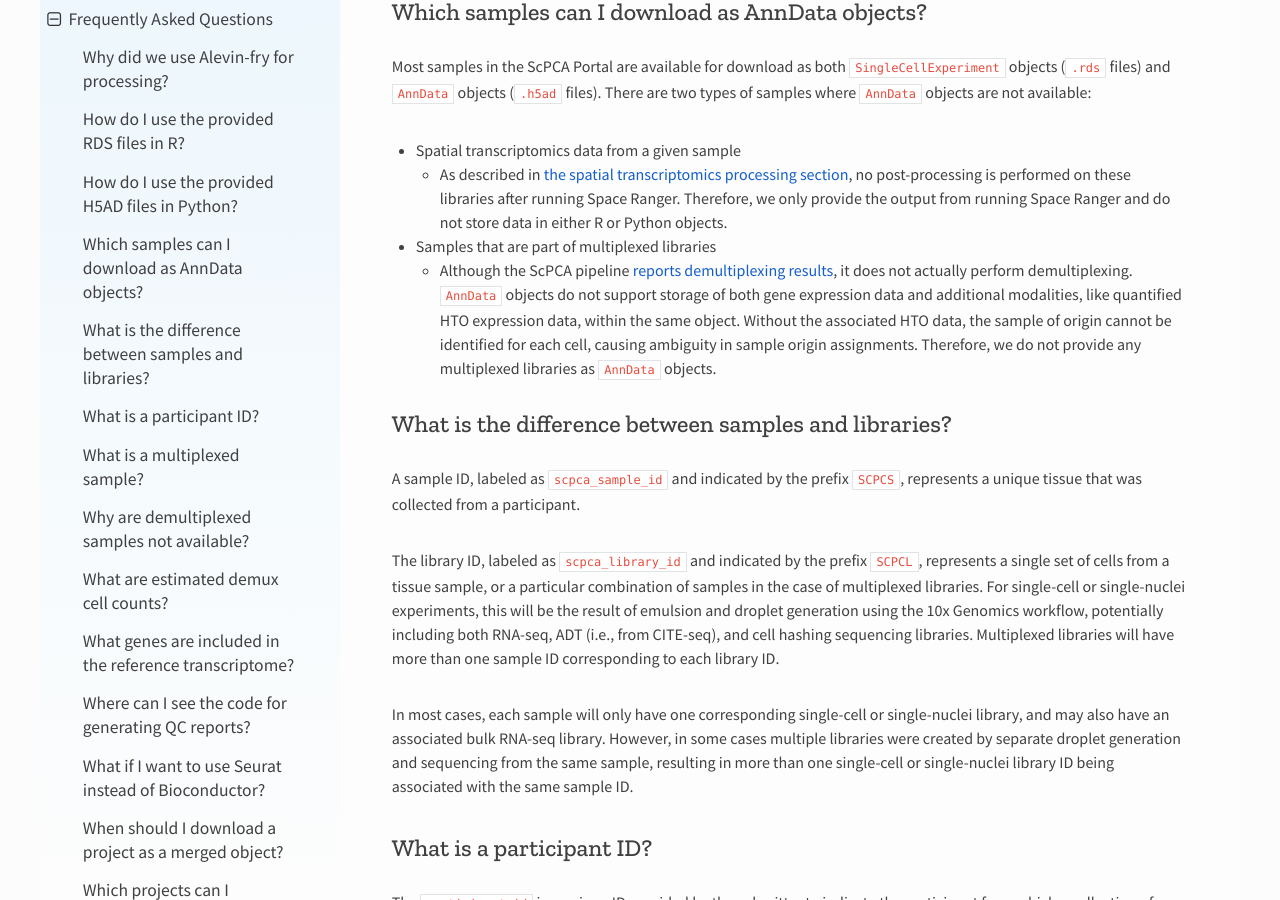
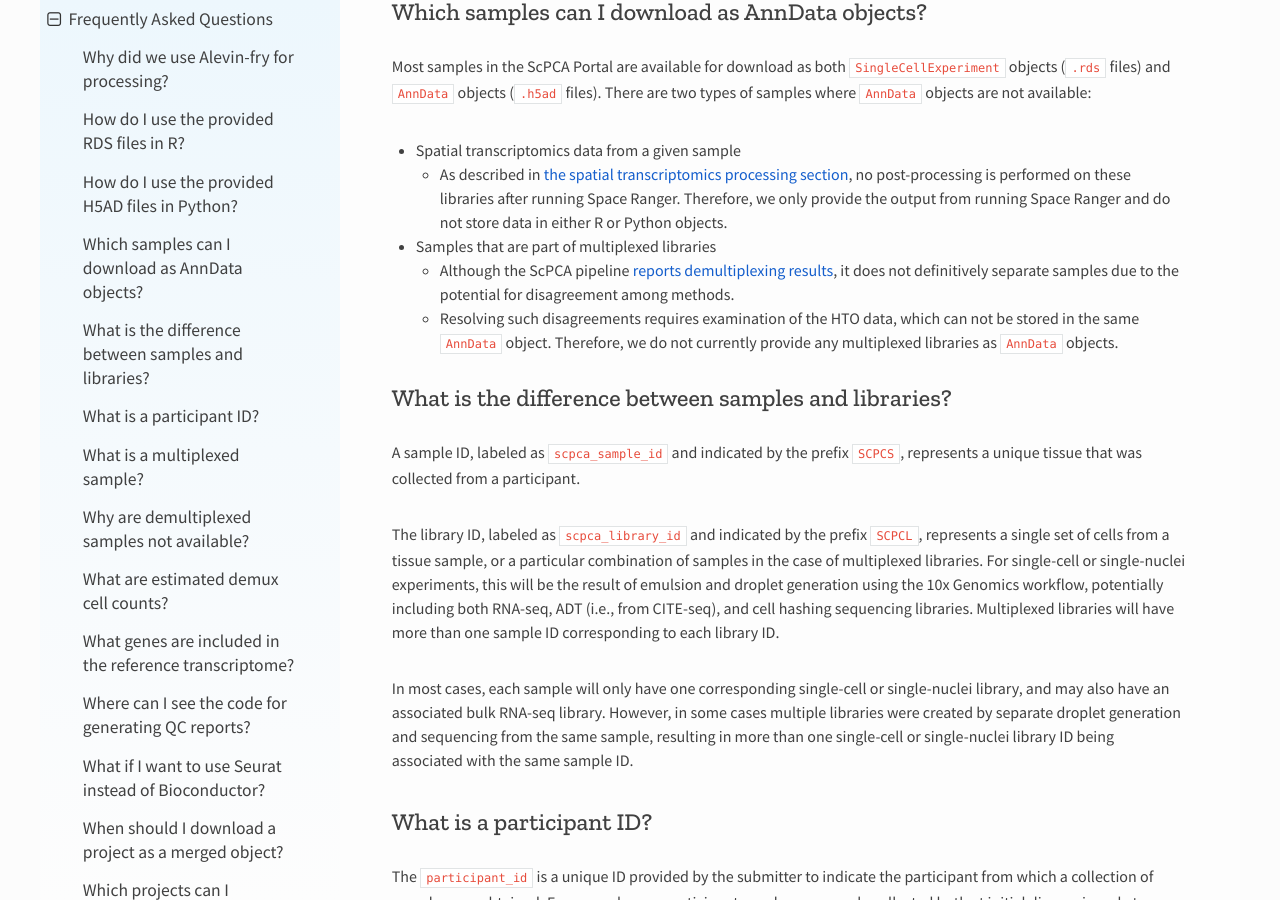
Before and after one commit to DongzeHE/scpca-docs, a Sphinx documentation site: the page built from docs/faq.md, in a window 1280 px wide and 900 px high, scrolled down 2585 px. Built offline with Sphinx 7.4.7 and the Read the Docs theme 2.0.0, drawn with Linux system fonts in a browser that asks for light colours.

Commit message:
Apply suggestions from code review
Co-authored-by: Joshua Shapiro <josh.shapiro@ccdatalab.org>

```diff
--- a/docs/faq.md
+++ b/docs/faq.md
@@ -64,10 +64,9 @@ There are two types of samples where `AnnData` objects are not available:
     Therefore, we only provide the output from running Space Ranger and do not store data in either R or Python objects.
 
 - Samples that are part of multiplexed libraries
-    - Although the ScPCA pipeline {ref}`reports demultiplexing results<processing_information:HTO demultiplexing>`, it does not actually perform demultiplexing.
-    `AnnData` objects do not support storage of both gene expression data and additional modalities, like quantified HTO expression data, within the same object.
-    Without the associated HTO data, the sample of origin cannot be identified for each cell, causing ambiguity in sample origin assignments.
-    Therefore, we do not provide any multiplexed libraries as `AnnData` objects.
+    - Although the ScPCA pipeline {ref}`reports demultiplexing results<processing_information:HTO demultiplexing>`, it does not definitively separate samples due to the potential for disagreement among methods.
+    - Resolving such disagreements requires examination of the HTO data, which can not be stored in the same `AnnData` object.
+    Therefore, we do not currently provide any multiplexed libraries as `AnnData` objects.
 
 ## What is the difference between samples and libraries?
 
```
